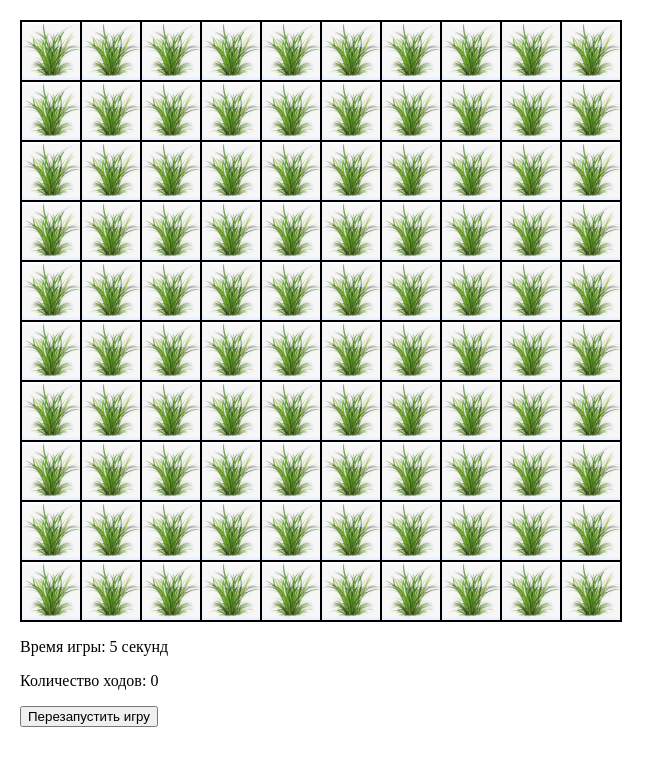
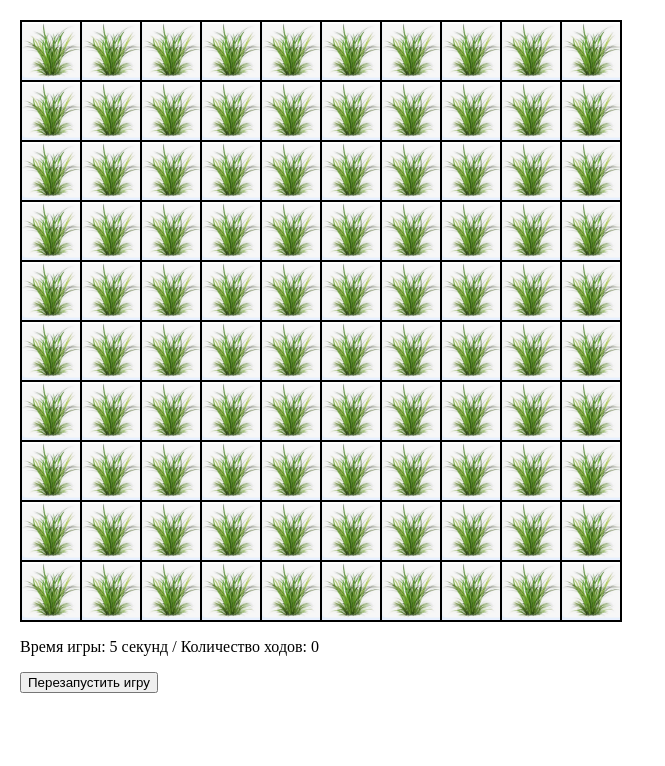
Before and after one commit to Ipatov/sapper, a plain HTML site: page index.html in a window 1280 px wide. Shown: the whole page, without its empty margins (0-665 px from the left). Drawn offline with Linux system fonts and the light colour scheme.

Commit message:
Публикация примера в github.io

```diff
--- a/index.html
+++ b/index.html
@@ -42,8 +42,7 @@
 <body>
     <div id="field"></div>
     <div>
-        <p>Время игры: <span id="timer">0</span> секунд</p>
-        <p>Количество ходов: <span id="moves">0</span></p>
+        <p>Время игры: <span id="timer">0</span> секунд / Количество ходов: <span id="moves">0</span></p>
         <button id="restartButton">Перезапустить игру</button>
     </div>
 
```
Also changed, not shown: README.md.
